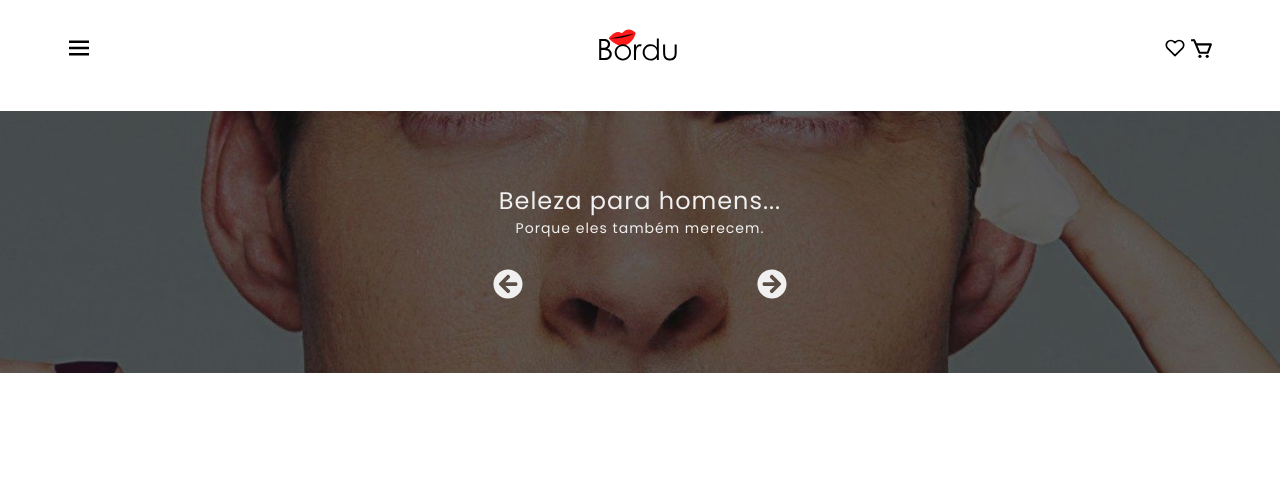
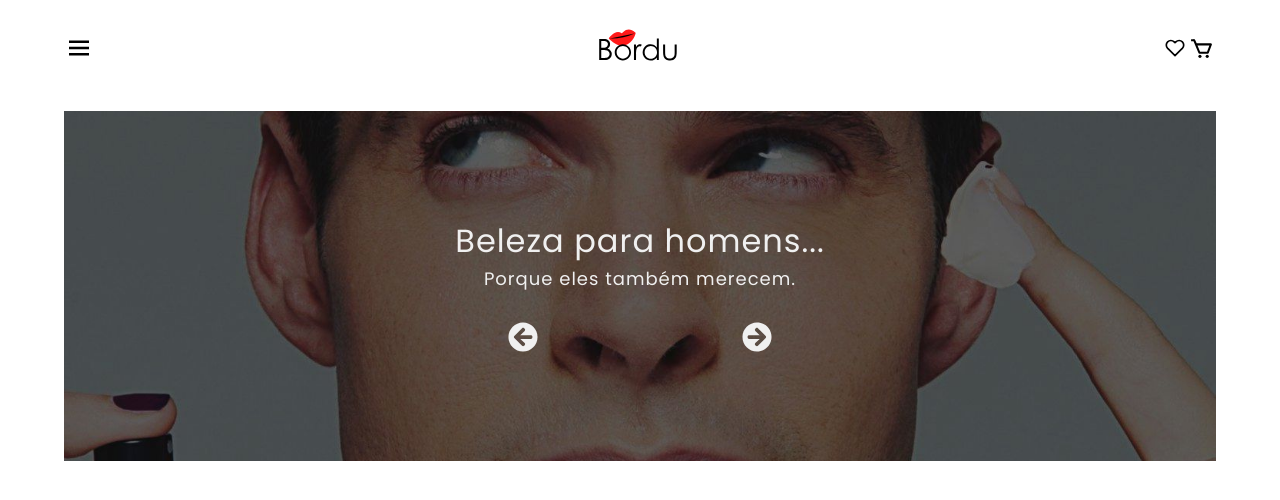
Before and after one commit to carlosr-lotus/Bordu, a React (Create React App) app: page / in a window 1280 px wide. Shown: the top 500 px of the page. Built offline with nearby package versions, Linux system fonts and the light colour scheme.

Commit message:
Carousel

```diff
--- a/src/components/Carousel/carousel.css
+++ b/src/components/Carousel/carousel.css
@@ -1,6 +1,6 @@
 /* Global Carousel Container */
 .carousel-global-container {
-    position: relative;
+    margin-bottom: 1.2rem;
     width: 100%;
 }
 
@@ -49,8 +49,12 @@ h2 {
 
 /* Carousel Image */
 .carousel-local-container {
+    position: relative;
+
     width: 100%;
     height: 262px;
+
+    margin: 0 auto;
 }
 
 .carousel-local-container img {
@@ -58,3 +62,41 @@ h2 {
     width: 100%;
     height: 100%;
 }
+
+/* iPads/Tablets */
+@media (min-width: 701px) and (max-width: 1366px) {
+    .carousel-local-container {
+        width: 90%;
+        height: 35rem;
+    }
+
+    .carousel-content-container h1,
+    h2 {
+        font-size: 3.2rem;
+    }
+
+    .carousel-content-container h2 {
+        font-size: 1.8rem;
+    }
+}
+
+/* Desktop Monitors monitors */
+@media (min-width: 1440px) and (max-width: 2560px) {
+    .carousel-local-container {
+        width: 80%;
+        height: 52rem;
+    }
+
+    .carousel-content-container h1,
+    h2 {
+        font-size: 4.5rem;
+    }
+
+    .carousel-content-container h2 {
+        font-size: 2.6rem;
+    }
+
+    .carousel-btns button:hover {
+        fill: red;
+    }
+}
```
Also changed, not shown: src/components/Carousel/index.js (+4 -4 lines).
